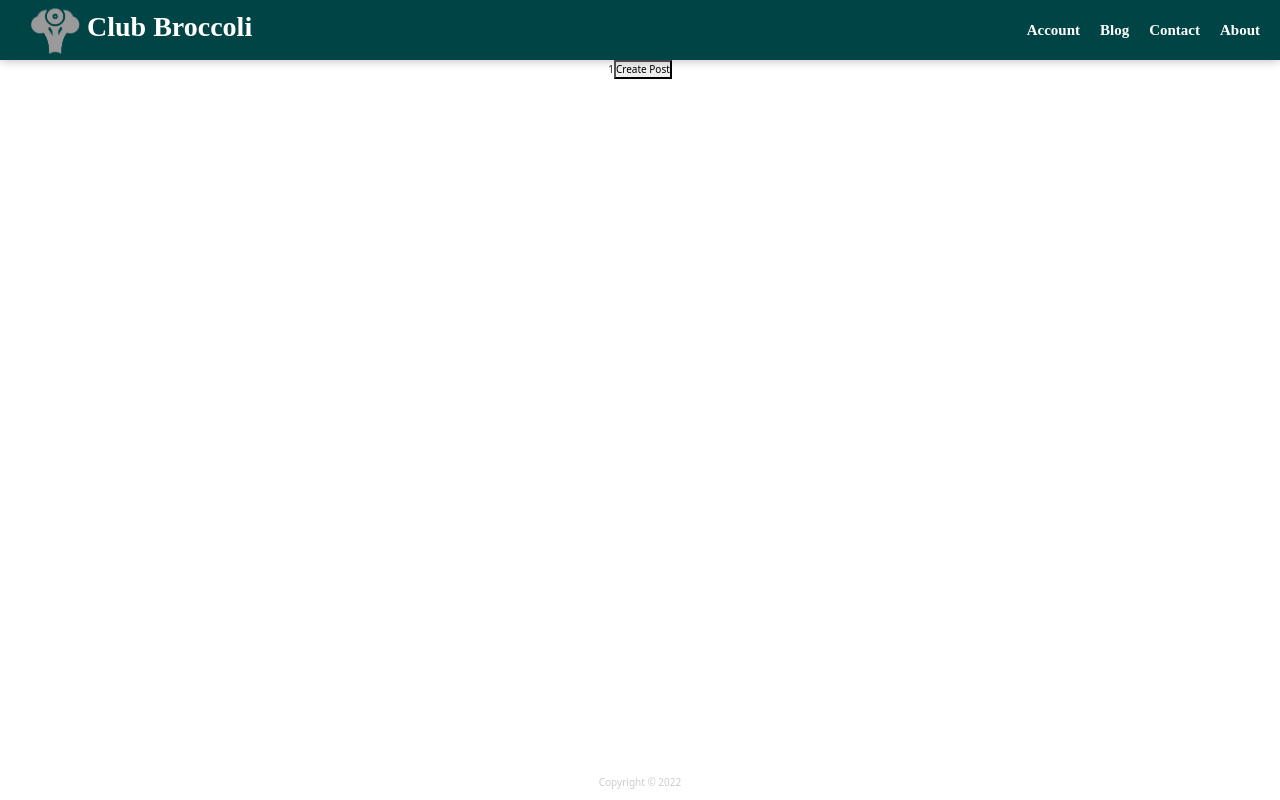
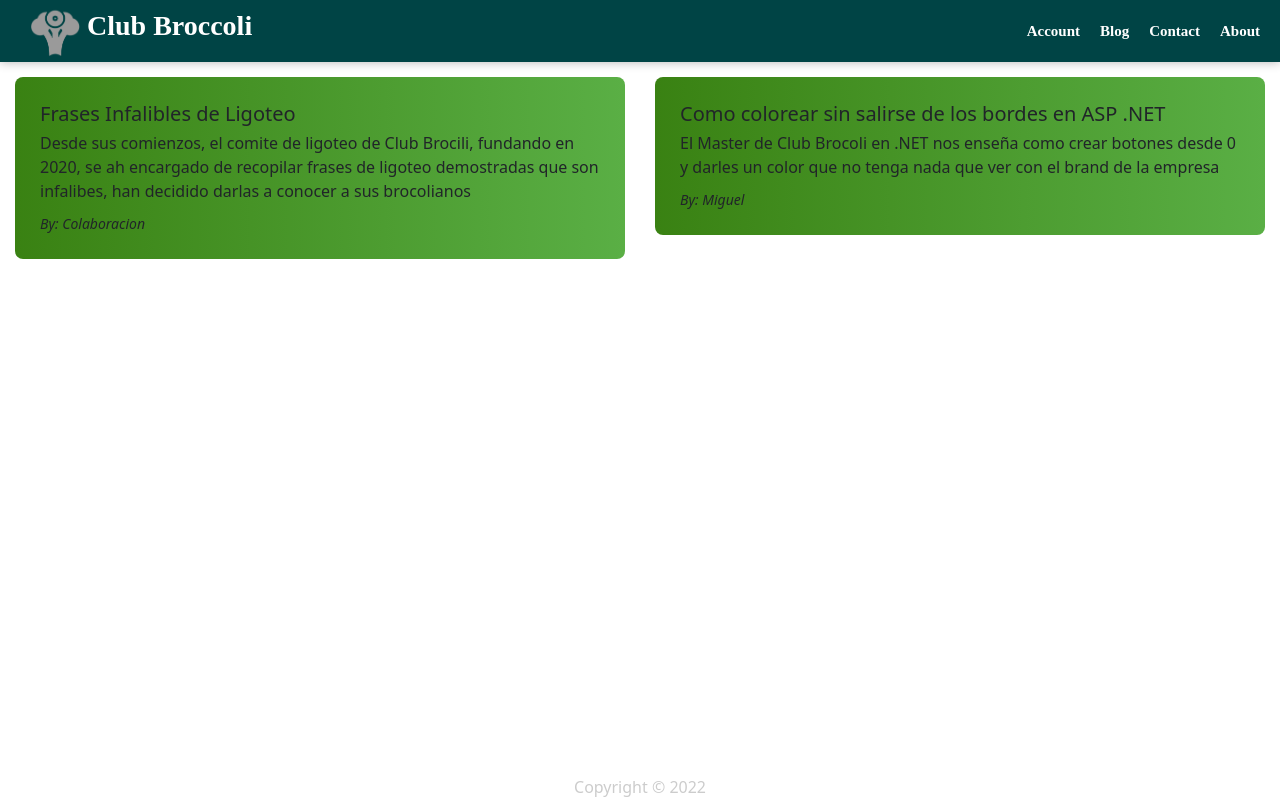
Before and after one commit to lsoca007/club_broccoli, a React (Create React App) app: page /Blog in a window 1280 px wide. Built offline with nearby package versions, Linux system fonts and the light colour scheme.

Commit message:
added blogs
added 2 blogs and content

```diff
--- a/src/App.css
+++ b/src/App.css
@@ -1,5 +1,27 @@
+/*HEADING AND P FONT SIZE*/
+h1 {
+  font-size: 4.2rem;
+}
+h2 {
+  font-size: 3.2rem;
+}
+h3 {
+  font-size: 2.6rem;
+}
+h4,
+h5,
+h6 {
+  font-size: 2rem;
+}
+p {
+  font-size: 1.6rem;
+}
+span {
+  font-size: 1.4rem;
+}
+
 .App {
-  text-align: center;
+  text-align: left;
 }
 
 * {
--- /dev/null
+++ b/src/components/Blog/Blog Posts/blog-post.css
@@ -0,0 +1,19 @@
+.blog_container {
+  display: flex;
+  flex-direction: column;
+  align-items: flex-start;
+  flex: 1;
+  padding: 25px;
+  margin: 15px;
+  width: 33.33%;
+  border-radius: 8px;
+  background: linear-gradient(
+    90deg,
+    hsla(99, 75%, 29%, 1) 0%,
+    rgb(90, 175, 69) 100%
+  );
+}
+
+.section-blog {
+  width: 100%;
+}
--- /dev/null
+++ b/src/components/Blog/Blog Posts/blog_list.js
@@ -0,0 +1,16 @@
+const blogs = [
+  {
+    title: "Frases Infalibles de Ligoteo",
+    description:
+      "Desde sus comienzos, el comite de ligoteo de Club Brocili, fundando en 2020, se ah encargado de recopilar frases de ligoteo demostradas que son infalibes, han decidido darlas a conocer a sus brocolianos",
+    author: "Colaboracion",
+  },
+  {
+    title: "Como colorear sin salirse de los bordes en ASP .NET",
+    description:
+      "El Master de Club Brocoli en .NET nos enseña como crear botones desde 0 y darles un color que no tenga nada que ver con el brand de la empresa",
+    author: "Miguel",
+  },
+];
+
+export default blogs;
--- /dev/null
+++ b/src/components/Blog/Blog Posts/card.jsx
@@ -0,0 +1,16 @@
+import React from "react";
+/*import "./App.css";*/
+import "./blog-post.css";
+
+function Card(props) {
+  return (
+    <div className="blog_container">
+      <h2>{props.title}</h2>
+      <p>{props.description}</p>
+      <span>
+        <em>By: {props.author}</em>
+      </span>
+    </div>
+  );
+}
+export default Card;
--- a/src/components/Blog/Blog.js
+++ b/src/components/Blog/Blog.js
@@ -1,20 +1,23 @@
-import React, { Component } from 'react';
-import banner from './DSC04342.jpg'
+import React from "react";
+import "./blog.css";
 
+import Card from "./Blog Posts/card";
+import Blogs from "./Blog Posts/blog_list";
 
-class Blog extends Component {
-    state = {
-        count: 1
-     }
-    render() {
-        return (
-            <div>
-                <span>{this.state.count}</span>
-                <button>Create Post</button>
-                 </div>
-        );
-    }
-
+export default function Blog() {
+  /*console.log("Blog");*/
+  return (
+    <div className="full-section-blog-container">
+      <Card
+        title={Blogs[0].title}
+        description={Blogs[0].description}
+        author={Blogs[0].author}
+      />
+      <Card
+        title={Blogs[1].title}
+        description={Blogs[1].description}
+        author={Blogs[1].author}
+      />
+    </div>
+  );
 }
-
-export default Blog;
--- /dev/null
+++ b/src/components/Blog/blog.css
@@ -0,0 +1,5 @@
+.full-section-blog-container {
+  display: flex;
+  flex-wrap: wrap;
+  align-items: flex-start;
+}
```
